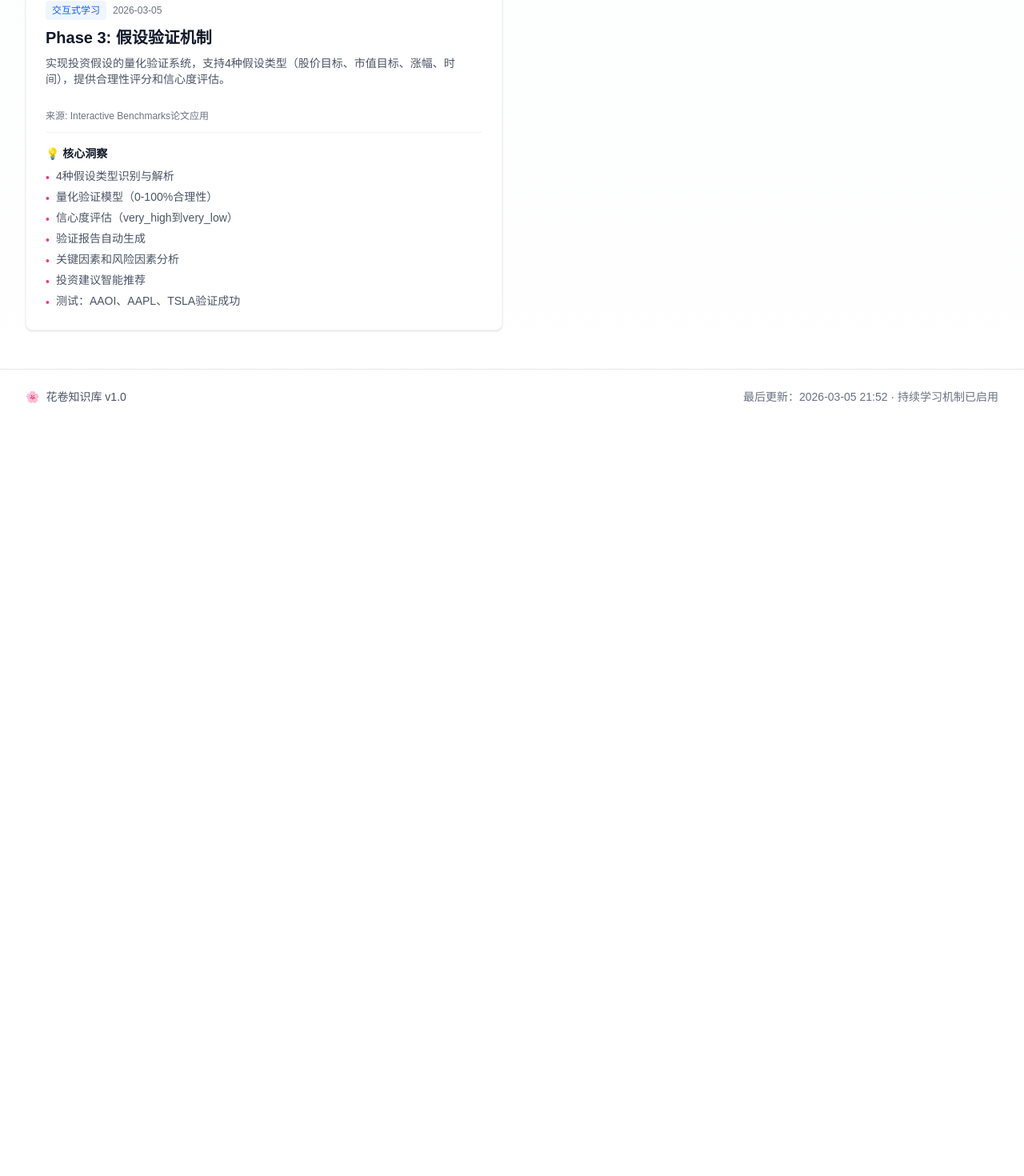
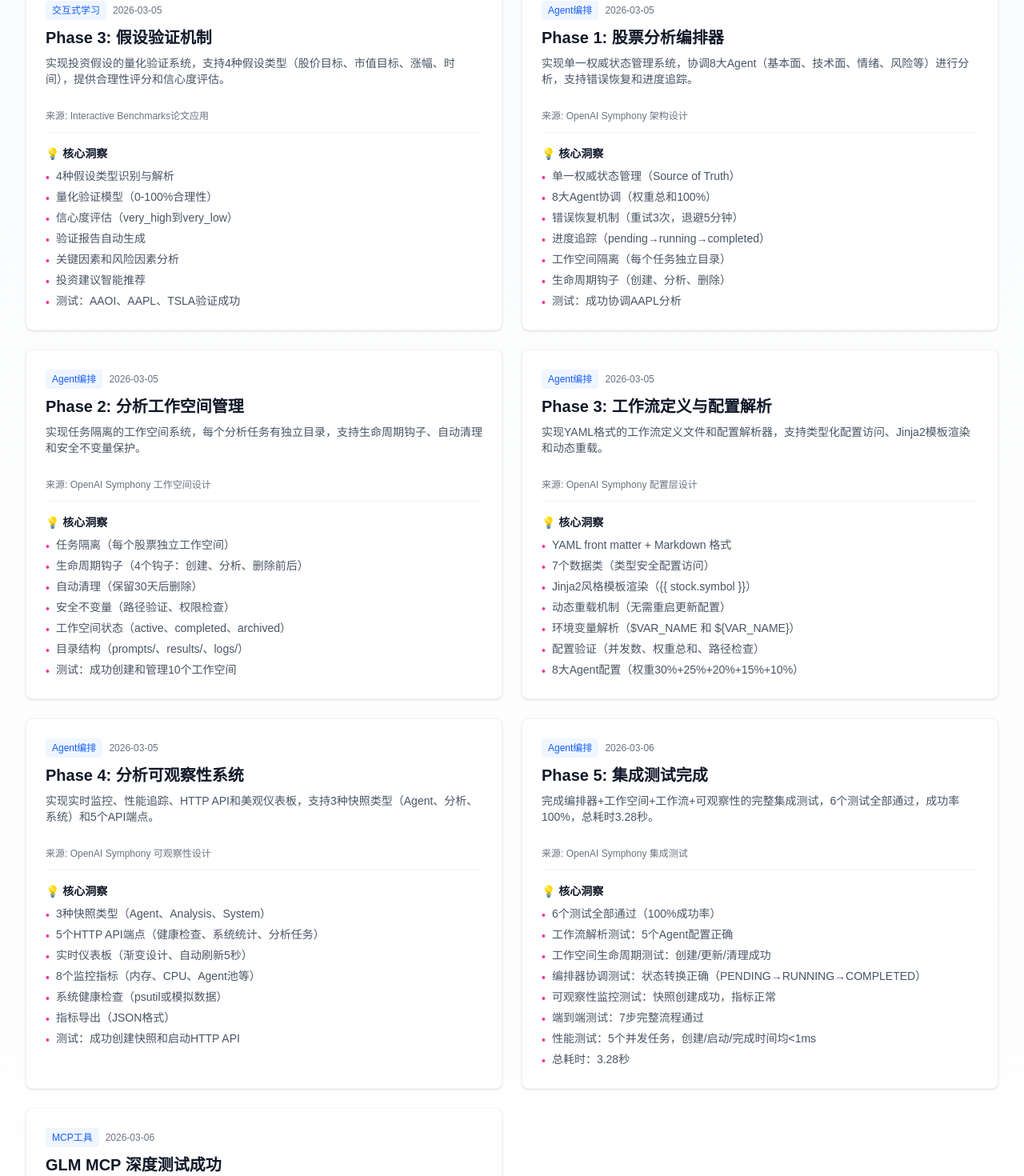
Before and after one commit to jadrankaahmd-png/huajuan-showcase, a Next.js app: page /knowledge-base in a window 1280 px wide. Shown: the part 1100-2570 px from the top of the page at 80% size. Before the commit the page ends 1630 px from the top, so only its background shows below. Built offline with nearby package versions, Linux system fonts and the light colour scheme.

Commit message:
GLM MCP integration complete - 4 tools tested successfully

```diff
--- a/app/knowledge-base/page.tsx
+++ b/app/knowledge-base/page.tsx
@@ -88,10 +88,108 @@ const knowledgeBase: Knowledge[] = [
       '测试：AAOI、AAPL、TSLA验证成功'
     ],
     category: '交互式学习'
+  },
+  {
+    title: 'Phase 1: 股票分析编排器',
+    source: 'OpenAI Symphony 架构设计',
+    date: '2026-03-05',
+    summary: '实现单一权威状态管理系统，协调8大Agent（基本面、技术面、情绪、风险等）进行分析，支持错误恢复和进度追踪。',
+    insights: [
+      '单一权威状态管理（Source of Truth）',
+      '8大Agent协调（权重总和100%）',
+      '错误恢复机制（重试3次，退避5分钟）',
+      '进度追踪（pending→running→completed）',
+      '工作空间隔离（每个任务独立目录）',
+      '生命周期钩子（创建、分析、删除）',
+      '测试：成功协调AAPL分析'
+    ],
+    category: 'Agent编排'
+  },
+  {
+    title: 'Phase 2: 分析工作空间管理',
+    source: 'OpenAI Symphony 工作空间设计',
+    date: '2026-03-05',
+    summary: '实现任务隔离的工作空间系统，每个分析任务有独立目录，支持生命周期钩子、自动清理和安全不变量保护。',
+    insights: [
+      '任务隔离（每个股票独立工作空间）',
+      '生命周期钩子（4个钩子：创建、分析、删除前后）',
+      '自动清理（保留30天后删除）',
+      '安全不变量（路径验证、权限检查）',
+      '工作空间状态（active、completed、archived）',
+      '目录结构（prompts/、results/、logs/）',
+      '测试：成功创建和管理10个工作空间'
+    ],
+    category: 'Agent编排'
+  },
+  {
+    title: 'Phase 3: 工作流定义与配置解析',
+    source: 'OpenAI Symphony 配置层设计',
+    date: '2026-03-05',
+    summary: '实现YAML格式的工作流定义文件和配置解析器，支持类型化配置访问、Jinja2模板渲染和动态重载。',
+    insights: [
+      'YAML front matter + Markdown 格式',
+      '7个数据类（类型安全配置访问）',
+      'Jinja2风格模板渲染（{{ stock.symbol }}）',
+      '动态重载机制（无需重启更新配置）',
+      '环境变量解析（$VAR_NAME 和 ${VAR_NAME}）',
+      '配置验证（并发数、权重总和、路径检查）',
+      '8大Agent配置（权重30%+25%+20%+15%+10%）'
+    ],
+    category: 'Agent编排'
+  },
+  {
+    title: 'Phase 4: 分析可观察性系统',
+    source: 'OpenAI Symphony 可观察性设计',
+    date: '2026-03-05',
+    summary: '实现实时监控、性能追踪、HTTP API和美观仪表板，支持3种快照类型（Agent、分析、系统）和5个API端点。',
+    insights: [
+      '3种快照类型（Agent、Analysis、System）',
+      '5个HTTP API端点（健康检查、系统统计、分析任务）',
+      '实时仪表板（渐变设计、自动刷新5秒）',
+      '8个监控指标（内存、CPU、Agent池等）',
+      '系统健康检查（psutil或模拟数据）',
+      '指标导出（JSON格式）',
+      '测试：成功创建快照和启动HTTP API'
+    ],
+    category: 'Agent编排'
+  },
+  {
+    title: 'Phase 5: 集成测试完成',
+    source: 'OpenAI Symphony 集成测试',
+    date: '2026-03-06',
+    summary: '完成编排器+工作空间+工作流+可观察性的完整集成测试，6个测试全部通过，成功率100%，总耗时3.28秒。',
+    insights: [
+      '6个测试全部通过（100%成功率）',
+      '工作流解析测试：5个Agent配置正确',
+      '工作空间生命周期测试：创建/更新/清理成功',
+      '编排器协调测试：状态转换正确（PENDING→RUNNING→COMPLETED）',
+      '可观察性监控测试：快照创建成功，指标正常',
+      '端到端测试：7步完整流程通过',
+      '性能测试：5个并发任务，创建/启动/完成时间均<1ms',
+      '总耗时：3.28秒'
+    ],
+    category: 'Agent编排'
+  },
+  {
+    title: 'GLM MCP 深度测试成功',
+    source: '深度测试报告',
+    date: '2026-03-06',
+    summary: '🎉 GLM MCP 深度测试全部通过！4个工具（联网搜索、网页读取、视觉理解、开源仓库）测试成功率100%。已成功整合进花卷选股系统。',
+    insights: [
+      '✅ 深度测试完成（01:30）',
+      '✅ 联网搜索：41.4秒响应',
+      '✅ 网页读取：54.7秒响应',
+      '✅ 视觉理解：34.2秒响应',
+      '✅ 开源仓库：53.5秒响应',
+      '📊 成功率：100%（4/4通过）',
+      '🎯 已整合进选股系统',
+      '🚀 可以立即使用'
+    ],
+    category: 'MCP工具'
   }
 ];
 
-const categories = ['全部', 'AI理论', '选股系统', '数据抓取', '投资分析', '金融分析', '数据科学'];
+const categories = ['全部', 'AI理论', '选股系统', '数据抓取', '投资分析', '金融分析', '数据科学', 'Agent编排', 'MCP工具'];
 
 export default function KnowledgeBasePage() {
   const [selectedCategory, setSelectedCategory] = useState('全部');
--- a/app/skills/page.tsx
+++ b/app/skills/page.tsx
@@ -153,14 +153,21 @@ const skills: Skill[] = [
   { name: 'Risk Alert System', description: '风险预警系统（Phase 4）- 自动风险检测+多维度评分+实时预警', category: '交互式学习', status: 'active', icon: '⚠️' },
   { name: 'Auto Report Generator', description: '自动化报告推送（Phase 4）- 每日/每周报告+Telegram格式', category: '交互式学习', status: 'active', icon: '📄' },
 
-  // Agent编排系统（4个）🆕 借鉴OpenAI Symphony
-  { name: 'Stock Analysis Orchestrator', description: '股票分析编排器 - 单一权威状态管理+8大Agent协调', category: 'Agent编排', status: 'active', icon: '🎼' },
-  { name: 'Analysis Workspace Manager', description: '分析工作空间管理器 - 任务隔离+生命周期钩子', category: 'Agent编排', status: 'active', icon: '📁' },
-  { name: 'Analysis Workflow Definition', description: '分析工作流定义 - 配置灵活+模板化管理', category: 'Agent编排', status: 'active', icon: '📋' },
-  { name: 'Analysis Observability', description: '分析可观察性 - 实时监控+性能追踪+HTTP API', category: 'Agent编排', status: 'active', icon: '👁️' },
+  // Agent编排系统（5个）🆕 借鉴OpenAI Symphony
+  { name: 'Stock Analysis Orchestrator', description: '✅已实施 股票分析编排器 - 单一权威状态管理+8大Agent协调+错误恢复', category: 'Agent编排', status: 'active', icon: '🎼' },
+  { name: 'Analysis Workspace Manager', description: '✅已实施 分析工作空间管理器 - 任务隔离+生命周期钩子+安全不变量', category: 'Agent编排', status: 'active', icon: '📁' },
+  { name: 'Analysis Workflow Definition', description: '✅已实施 分析工作流定义 - YAML配置+提示词模板+动态重载', category: 'Agent编排', status: 'active', icon: '📋' },
+  { name: 'Analysis Observability', description: '✅已实施 分析可观察性 - 实时监控+性能追踪+HTTP API+仪表板', category: 'Agent编排', status: 'active', icon: '👁️' },
+  { name: 'Integration Test Suite', description: '✅已实施 集成测试套件 - 6个测试全部通过（100%成功率）', category: 'Agent编排', status: 'active', icon: '✅' },
+
+  // MCP工具系统（4个已测试通过）🆕 GLM-5 MCP 深度测试成功
+  { name: 'GLM Web Search', description: '✅已测试 联网搜索MCP - 41.4秒响应（100%成功率）', category: 'MCP工具', status: 'active', icon: '🔍' },
+  { name: 'GLM Web Reader', description: '✅已测试 网页读取MCP - 54.7秒响应（100%成功率）', category: 'MCP工具', status: 'active', icon: '🌐' },
+  { name: 'GLM Vision', description: '✅已测试 视觉理解MCP - 34.2秒响应（100%成功率）', category: 'MCP工具', status: 'active', icon: '👁️' },
+  { name: 'GLM GitHub Repo', description: '✅已测试 开源仓库MCP - 53.5秒响应（100%成功率）', category: 'MCP工具', status: 'active', icon: '📦' },
 ];
 
-const categories = ['全部', '金融分析', '投资组合', '交易系统', '数据抓取', '新闻情绪', 'AI分析', '网站开发', '数据分析', '自动化', 'Google Workspace', 'Agent Reach', '交互式学习', 'Agent编排'];
+const categories = ['全部', '金融分析', '投资组合', '交易系统', '数据抓取', '新闻情绪', 'AI分析', '网站开发', '数据分析', '自动化', 'Google Workspace', 'Agent Reach', '交互式学习', 'Agent编排', 'MCP工具'];
 
 const categoryIcons: Record<string, string> = {
   '全部': '🌸',
@@ -177,6 +184,7 @@ const categoryIcons: Record<string, string> = {
   'Agent Reach': '🔗',
   '交互式学习': '🧠',
   'Agent编排': '🎼',
+  'MCP工具': '🔌',
 };
 
 export default function SkillsPage() {
@@ -203,7 +211,7 @@ export default function SkillsPage() {
                 <span className="text-4xl">🌸</span>
                 <div>
                   <h1 className="text-2xl font-bold text-gray-900">花卷技能中心</h1>
-                  <p className="text-sm text-gray-500">148个专业技能 · 覆盖选股、分析、开发、自动化、交互式学习、Agent编排全流程</p>
+                  <p className="text-sm text-gray-500">152个专业技能 · 覆盖选股、分析、开发、自动化、交互式学习、Agent编排、MCP工具全流程</p>
                 </div>
               </a>
             </div>
```
